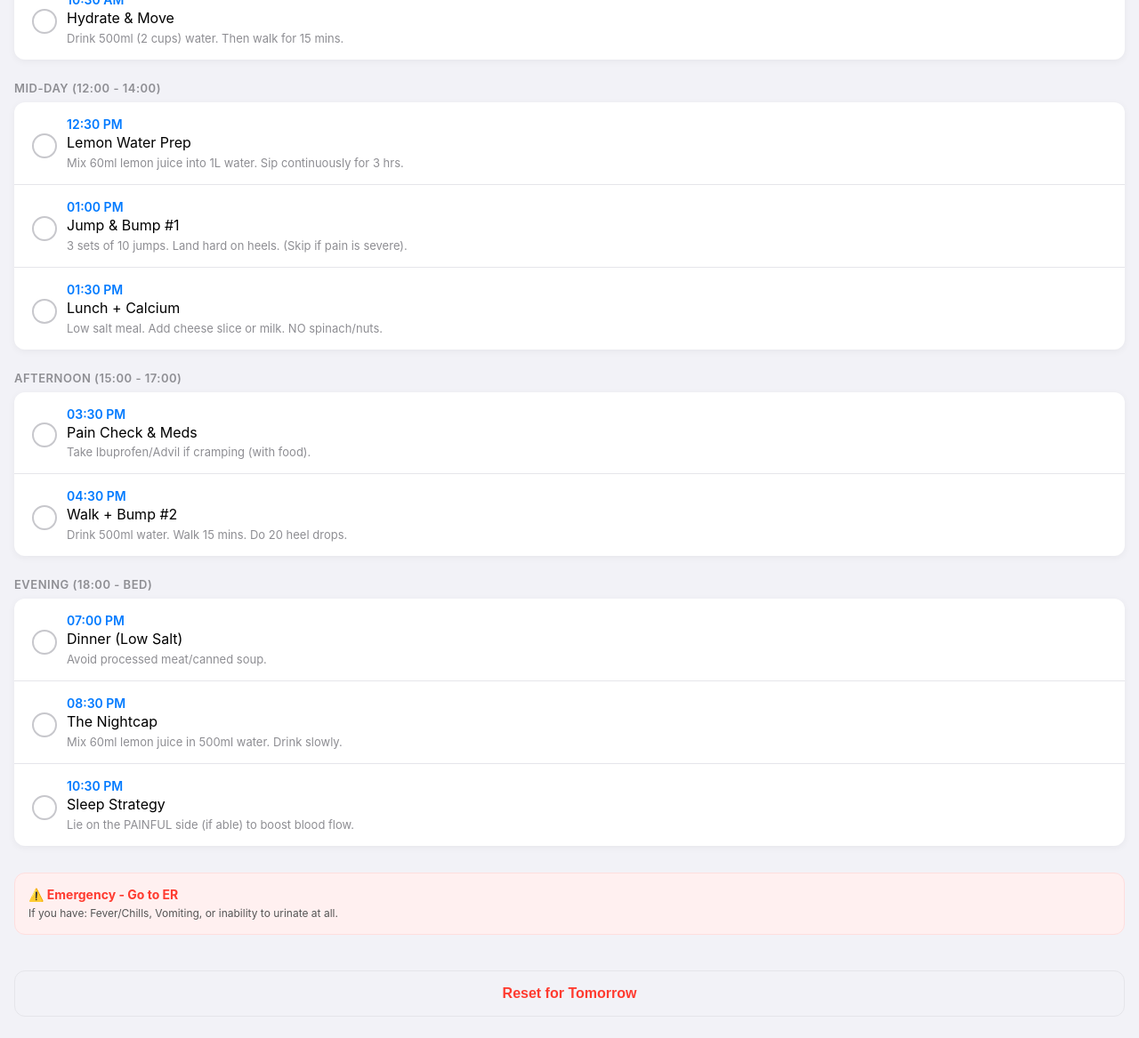
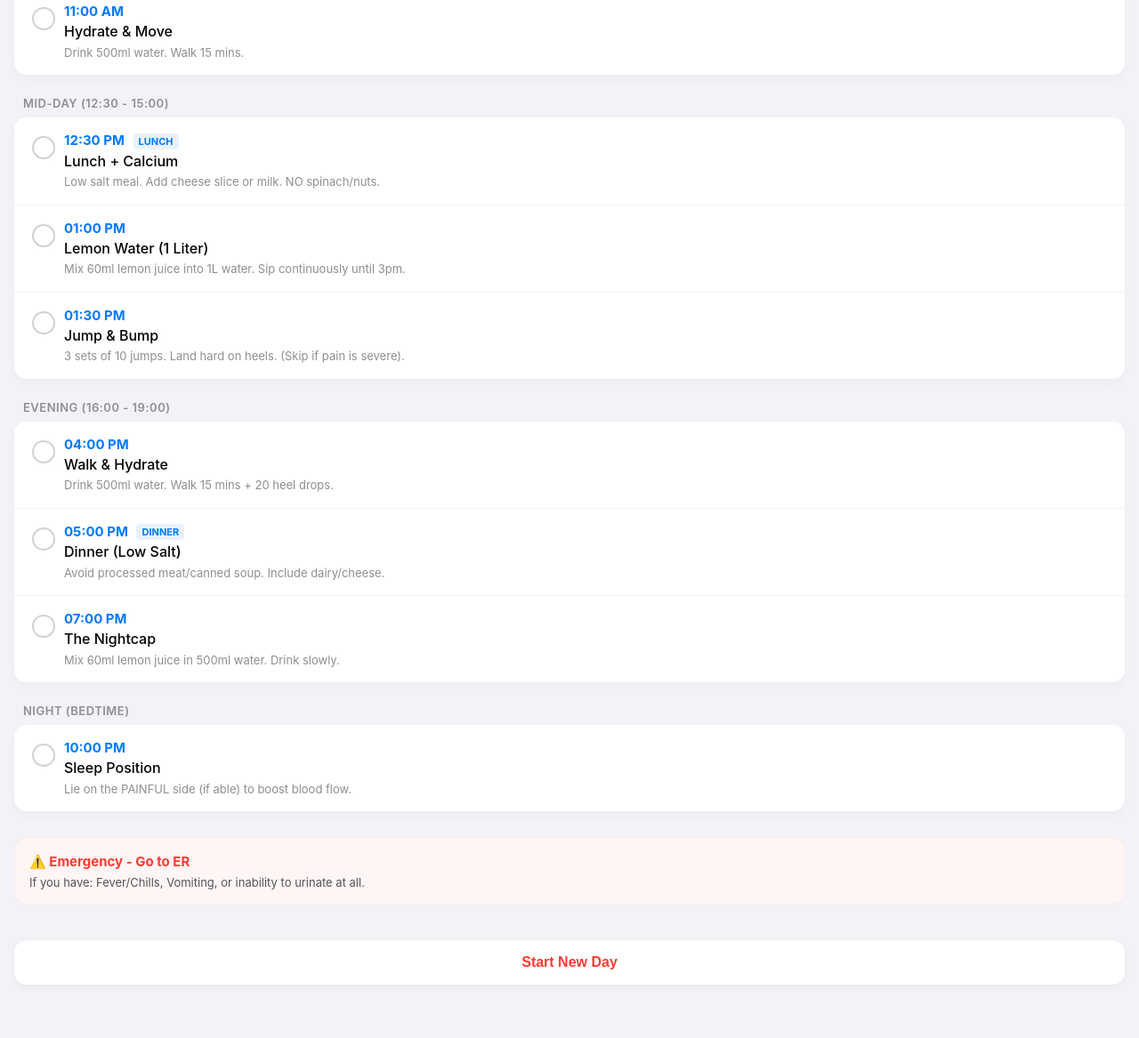
Before and after one commit to russxx/KidneyStone, a plain HTML site: page index.html in a window 1280 px wide. Shown: the part 403-1570 px from the top of the page at 89% size. Drawn offline with Linux system fonts and the light colour scheme.

Commit message:
Refactor index.html for layout and style improvements
Updated various styles and structure for improved layout and readability. Adjusted task items, progress bar, and added new elements for daily protocol.

```diff
--- a/index.html
+++ b/index.html
@@ -5,15 +5,16 @@
     <meta name="viewport" content="width=device-width, initial-scale=1.0, maximum-scale=1.0, user-scalable=no">
     <title>Kidney Stone Tracker</title>
     <style>
-        /* Reset & Base Styles */
+        /* iOS Design System */
         :root {
-            --primary: #007AFF; /* iOS Blue */
-            --bg-color: #F2F2F7; /* iOS Light Grey */
+            --primary: #007AFF;
+            --bg-color: #F2F2F7;
             --card-bg: #FFFFFF;
             --text-main: #000000;
             --text-sub: #8E8E93;
             --danger: #FF3B30;
             --success: #34C759;
+            --warning: #FF9500;
         }
 
         body {
@@ -27,19 +28,36 @@
 
         h1 {
             font-size: 28px;
-            font-weight: 700;
+            font-weight: 800;
             margin-bottom: 5px;
             text-align: center;
+            letter-spacing: -0.5px;
         }
 
         .subtitle {
             text-align: center;
             color: var(--text-sub);
-            font-size: 14px;
+            font-size: 15px;
             margin-bottom: 25px;
         }
 
-        /* Section Headers */
+        /* Progress Bar */
+        .progress-container {
+            background-color: #E5E5EA;
+            border-radius: 8px;
+            height: 8px;
+            margin-bottom: 30px;
+            overflow: hidden;
+        }
+
+        .progress-bar {
+            height: 100%;
+            background-color: var(--success);
+            width: 0%;
+            transition: width 0.4s cubic-bezier(0.1, 0.7, 1.0, 0.1);
+        }
+
+        /* Time Blocks */
         .time-block {
             margin-bottom: 24px;
         }
@@ -49,42 +67,38 @@
             text-transform: uppercase;
             color: var(--text-sub);
             margin-bottom: 8px;
+            padding-left: 10px;
             font-weight: 600;
             letter-spacing: 0.5px;
         }
 
-        /* Cards */
         .card {
             background: var(--card-bg);
-            border-radius: 12px;
-            padding: 0;
-            box-shadow: 0 2px 8px rgba(0,0,0,0.05);
+            border-radius: 14px;
+            box-shadow: 0 4px 12px rgba(0,0,0,0.03);
             overflow: hidden;
         }
 
-        /* Checklist Items */
+        /* List Items */
         .task-item {
             display: flex;
-            align-items: center;
+            align-items: flex-start;
             padding: 16px;
-            border-bottom: 1px solid #E5E5EA;
+            border-bottom: 1px solid #F2F2F7;
             transition: background 0.2s;
+            cursor: pointer;
         }
 
-        .task-item:last-child {
-            border-bottom: none;
-        }
+        .task-item:last-child { border-bottom: none; }
+        .task-item:active { background-color: #F2F2F7; }
 
-        .task-item:active {
-            background-color: #F2F2F7;
-        }
-
-        /* Checkbox Styling */
+        /* Checkboxes */
         .checkbox-wrapper {
             position: relative;
-            width: 28px;
-            height: 28px;
-            margin-right: 15px;
+            width: 26px;
+            height: 26px;
+            margin-right: 14px;
+            margin-top: 2px;
             flex-shrink: 0;
         }
 
@@ -93,10 +107,9 @@
             -webkit-appearance: none;
             width: 100%;
             height: 100%;
-            border: 2px solid #C7C7CC;
+            border: 2px solid #D1D1D6;
             border-radius: 50%;
             outline: none;
-            cursor: pointer;
             transition: all 0.2s;
         }
 
@@ -114,25 +127,25 @@
             height: 10px;
             border: solid white;
             border-width: 0 2px 2px 0;
-            transform: translate(-50%, -60%) rotate(45deg);
+            transform: translate(-50%, -65%) rotate(45deg);
         }
 
-        /* Text Styling */
-        .task-content {
-            flex-grow: 1;
-        }
+        /* Text */
+        .task-content { flex-grow: 1; }
 
         .task-time {
-            font-size: 14px;
-            font-weight: 600;
+            font-size: 15px;
+            font-weight: 700;
             color: var(--primary);
             display: block;
-            margin-bottom: 2px;
+            margin-bottom: 3px;
         }
 
         .task-desc {
             font-size: 16px;
+            font-weight: 500;
             line-height: 1.3;
+            display: block;
         }
 
         .task-detail {
@@ -140,73 +153,69 @@
             color: var(--text-sub);
             margin-top: 4px;
             display: block;
+            line-height: 1.4;
         }
 
-        /* Completed State */
+        /* Tags */
+        .tag {
+            display: inline-block;
+            padding: 2px 6px;
+            border-radius: 4px;
+            font-size: 11px;
+            font-weight: 700;
+            margin-left: 6px;
+            vertical-align: middle;
+            text-transform: uppercase;
+        }
+        .tag-meal { background: #E8F2FF; color: var(--primary); }
+
+        /* Completed */
         .completed .task-desc,
         .completed .task-time,
         .completed .task-detail {
             text-decoration: line-through;
-            opacity: 0.5;
+            color: #C7C7CC;
         }
 
-        /* Reset Button */
+        /* Buttons & Misc */
+        .emergency {
+            margin-top: 30px;
+            padding: 16px;
+            background-color: #FFF5F5;
+            border-radius: 14px;
+            border: 1px solid #FFECEC;
+        }
+        .emergency h3 {
+            color: var(--danger);
+            font-size: 15px;
+            margin: 0 0 6px 0;
+        }
+        .emergency p {
+            font-size: 13px;
+            color: #555;
+            margin: 0;
+        }
+
         .reset-btn {
             display: block;
             width: 100%;
             padding: 16px;
-            margin-top: 40px;
-            background: transparent;
+            margin: 40px 0;
+            background: white;
             color: var(--danger);
-            border: 1px solid #E5E5EA; /* Light border */
-            border-radius: 12px;
+            border: none;
+            border-radius: 14px;
             font-size: 16px;
             font-weight: 600;
+            box-shadow: 0 2px 8px rgba(0,0,0,0.05);
             cursor: pointer;
         }
-
-        /* Progress Bar */
-        .progress-container {
-            background-color: #E5E5EA;
-            border-radius: 10px;
-            height: 10px;
-            margin-bottom: 30px;
-            overflow: hidden;
-        }
-
-        .progress-bar {
-            height: 100%;
-            background-color: var(--success);
-            width: 0%;
-            transition: width 0.3s ease;
-        }
-
-        /* Emergency Box */
-        .emergency {
-            margin-top: 30px;
-            padding: 15px;
-            background-color: #FFF0F0;
-            border-radius: 12px;
-            border: 1px solid #FFDEDE;
-        }
-        .emergency h3 {
-            color: var(--danger);
-            font-size: 14px;
-            margin: 0 0 5px 0;
-        }
-        .emergency p {
-            font-size: 12px;
-            color: #555;
-            margin: 0;
-            line-height: 1.4;
-        }
-
     </style>
 </head>
 <body>
 
-    <h1>Today's Protocol</h1>
-    <p class="subtitle">Start Time: 09:00 AM</p>
+    <h1>Daily Protocol</h1>
+    <p class="subtitle">Schedule: 12:30 Lunch | 5:00 Dinner</p>
 
     <div class="progress-container">
         <div class="progress-bar" id="progressBar"></div>
@@ -218,7 +227,7 @@
         <div class="card">
             <label class="task-item">
                 <div class="checkbox-wrapper">
-                    <input type="checkbox" id="task1" onchange="saveProgress()">
+                    <input type="checkbox" id="t1" onchange="saveProgress()">
                 </div>
                 <div class="task-content">
                     <span class="task-time">09:00 AM</span>
@@ -229,7 +238,7 @@
 
             <label class="task-item">
                 <div class="checkbox-wrapper">
-                    <input type="checkbox" id="task2" onchange="saveProgress()">
+                    <input type="checkbox" id="t2" onchange="saveProgress()">
                 </div>
                 <div class="task-content">
                     <span class="task-time">09:30 AM</span>
@@ -240,12 +249,12 @@
 
             <label class="task-item">
                 <div class="checkbox-wrapper">
-                    <input type="checkbox" id="task3" onchange="saveProgress()">
+                    <input type="checkbox" id="t3" onchange="saveProgress()">
                 </div>
                 <div class="task-content">
-                    <span class="task-time">10:30 AM</span>
+                    <span class="task-time">11:00 AM</span>
                     <span class="task-desc">Hydrate & Move</span>
-                    <span class="task-detail">Drink 500ml (2 cups) water. Then walk for 15 mins.</span>
+                    <span class="task-detail">Drink 500ml water. Walk 15 mins.</span>
                 </div>
             </label>
         </div>
@@ -253,104 +262,93 @@
 
     <!-- Mid-Day -->
     <div class="time-block">
-        <div class="block-title">Mid-Day (12:00 - 14:00)</div>
+        <div class="block-title">Mid-Day (12:30 - 15:00)</div>
         <div class="card">
             <label class="task-item">
                 <div class="checkbox-wrapper">
-                    <input type="checkbox" id="task4" onchange="saveProgress()">
+                    <input type="checkbox" id="t4" onchange="saveProgress()">
                 </div>
                 <div class="task-content">
-                    <span class="task-time">12:30 PM</span>
-                    <span class="task-desc">Lemon Water Prep</span>
-                    <span class="task-detail">Mix 60ml lemon juice into 1L water. Sip continuously for 3 hrs.</span>
+                    <span class="task-time">12:30 PM <span class="tag tag-meal">LUNCH</span></span>
+                    <span class="task-desc">Lunch + Calcium</span>
+                    <span class="task-detail">Low salt meal. Add cheese slice or milk. NO spinach/nuts.</span>
                 </div>
             </label>
 
             <label class="task-item">
                 <div class="checkbox-wrapper">
-                    <input type="checkbox" id="task5" onchange="saveProgress()">
+                    <input type="checkbox" id="t5" onchange="saveProgress()">
                 </div>
                 <div class="task-content">
                     <span class="task-time">01:00 PM</span>
-                    <span class="task-desc">Jump & Bump #1</span>
-                    <span class="task-detail">3 sets of 10 jumps. Land hard on heels. (Skip if pain is severe).</span>
+                    <span class="task-desc">Lemon Water (1 Liter)</span>
+                    <span class="task-detail">Mix 60ml lemon juice into 1L water. Sip continuously until 3pm.</span>
                 </div>
             </label>
 
             <label class="task-item">
                 <div class="checkbox-wrapper">
-                    <input type="checkbox" id="task6" onchange="saveProgress()">
+                    <input type="checkbox" id="t6" onchange="saveProgress()">
                 </div>
                 <div class="task-content">
                     <span class="task-time">01:30 PM</span>
-                    <span class="task-desc">Lunch + Calcium</span>
-                    <span class="task-detail">Low salt meal. Add cheese slice or milk. NO spinach/nuts.</span>
+                    <span class="task-desc">Jump & Bump</span>
+                    <span class="task-detail">3 sets of 10 jumps. Land hard on heels. (Skip if pain is severe).</span>
                 </div>
             </label>
         </div>
     </div>
 
-    <!-- Afternoon -->
+    <!-- Afternoon/Eve -->
     <div class="time-block">
-        <div class="block-title">Afternoon (15:00 - 17:00)</div>
+        <div class="block-title">Evening (16:00 - 19:00)</div>
         <div class="card">
             <label class="task-item">
                 <div class="checkbox-wrapper">
-                    <input type="checkbox" id="task7" onchange="saveProgress()">
+                    <input type="checkbox" id="t7" onchange="saveProgress()">
                 </div>
                 <div class="task-content">
-                    <span class="task-time">03:30 PM</span>
-                    <span class="task-desc">Pain Check & Meds</span>
-                    <span class="task-detail">Take Ibuprofen/Advil if cramping (with food).</span>
+                    <span class="task-time">04:00 PM</span>
+                    <span class="task-desc">Walk & Hydrate</span>
+                    <span class="task-detail">Drink 500ml water. Walk 15 mins + 20 heel drops.</span>
                 </div>
             </label>
 
             <label class="task-item">
                 <div class="checkbox-wrapper">
-                    <input type="checkbox" id="task8" onchange="saveProgress()">
+                    <input type="checkbox" id="t8" onchange="saveProgress()">
                 </div>
                 <div class="task-content">
-                    <span class="task-time">04:30 PM</span>
-                    <span class="task-desc">Walk + Bump #2</span>
-                    <span class="task-detail">Drink 500ml water. Walk 15 mins. Do 20 heel drops.</span>
+                    <span class="task-time">05:00 PM <span class="tag tag-meal">DINNER</span></span>
+                    <span class="task-desc">Dinner (Low Salt)</span>
+                    <span class="task-detail">Avoid processed meat/canned soup. Include dairy/cheese.</span>
+                </div>
+            </label>
+
+            <label class="task-item">
+                <div class="checkbox-wrapper">
+                    <input type="checkbox" id="t9" onchange="saveProgress()">
+                </div>
+                <div class="task-content">
+                    <span class="task-time">07:00 PM</span>
+                    <span class="task-desc">The Nightcap</span>
+                    <span class="task-detail">Mix 60ml lemon juice in 500ml water. Drink slowly.</span>
                 </div>
             </label>
         </div>
     </div>
 
-    <!-- Evening -->
+    <!-- Night -->
     <div class="time-block">
-        <div class="block-title">Evening (18:00 - Bed)</div>
+        <div class="block-title">Night (Bedtime)</div>
         <div class="card">
             <label class="task-item">
                 <div class="checkbox-wrapper">
-                    <input type="checkbox" id="task9" onchange="saveProgress()">
+                    <input type="checkbox" id="t10" onchange="saveProgress()">
                 </div>
                 <div class="task-content">
-                    <span class="task-time">07:00 PM</span>
-                    <span class="task-desc">Dinner (Low Salt)</span>
-                    <span class="task-detail">Avoid processed meat/canned soup.</span>
-                </div>
-            </label>
-
-            <label class="task-item">
-                <div class="checkbox-wrapper">
-                    <input type="checkbox" id="task10" onchange="saveProgress()">
-                </div>
-                <div class="task-content">
-                    <span class="task-time">08:30 PM</span>
-                    <span class="task-desc">The Nightcap</span>
-                    <span class="task-detail">Mix 60ml lemon juice in 500ml water. Drink slowly.</span>
-                </div>
-            </label>
-
-            <label class="task-item">
-                <div class="checkbox-wrapper">
-                    <input type="checkbox" id="task11" onchange="saveProgress()">
-                </div>
-                <div class="task-content">
-                    <span class="task-time">10:30 PM</span>
-                    <span class="task-desc">Sleep Strategy</span>
+                    <span class="task-time">10:00 PM</span>
+                    <span class="task-desc">Sleep Position</span>
                     <span class="task-detail">Lie on the PAINFUL side (if able) to boost blood flow.</span>
                 </div>
             </label>
@@ -362,10 +360,9 @@
         <p>If you have: Fever/Chills, Vomiting, or inability to urinate at all.</p>
     </div>
 
-    <button class="reset-btn" onclick="resetDay()">Reset for Tomorrow</button>
+    <button class="reset-btn" onclick="resetDay()">Start New Day</button>
 
     <script>
-        // Load saved state on startup
         document.addEventListener('DOMContentLoaded', () => {
             const checkboxes = document.querySelectorAll('input[type="checkbox"]');
             checkboxes.forEach(cb => {
@@ -382,10 +379,11 @@
             const checkboxes = document.querySelectorAll('input[type="checkbox"]');
             checkboxes.forEach(cb => {
                 localStorage.setItem(cb.id, cb.checked);
+                const item = cb.closest('.task-item');
                 if (cb.checked) {
-                    cb.closest('.task-item').classList.add('completed');
+                    item.classList.add('completed');
                 } else {
-                    cb.closest('.task-item').classList.remove('completed');
+                    item.classList.remove('completed');
                 }
             });
             updateProgressBar();
```
